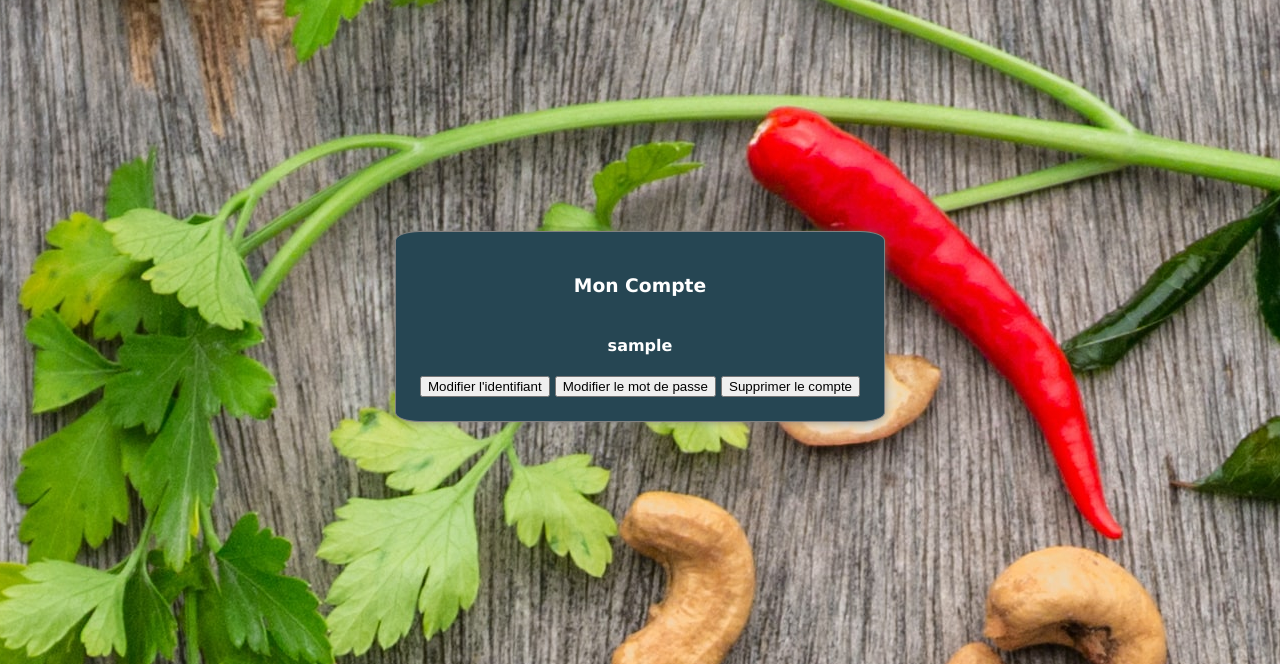
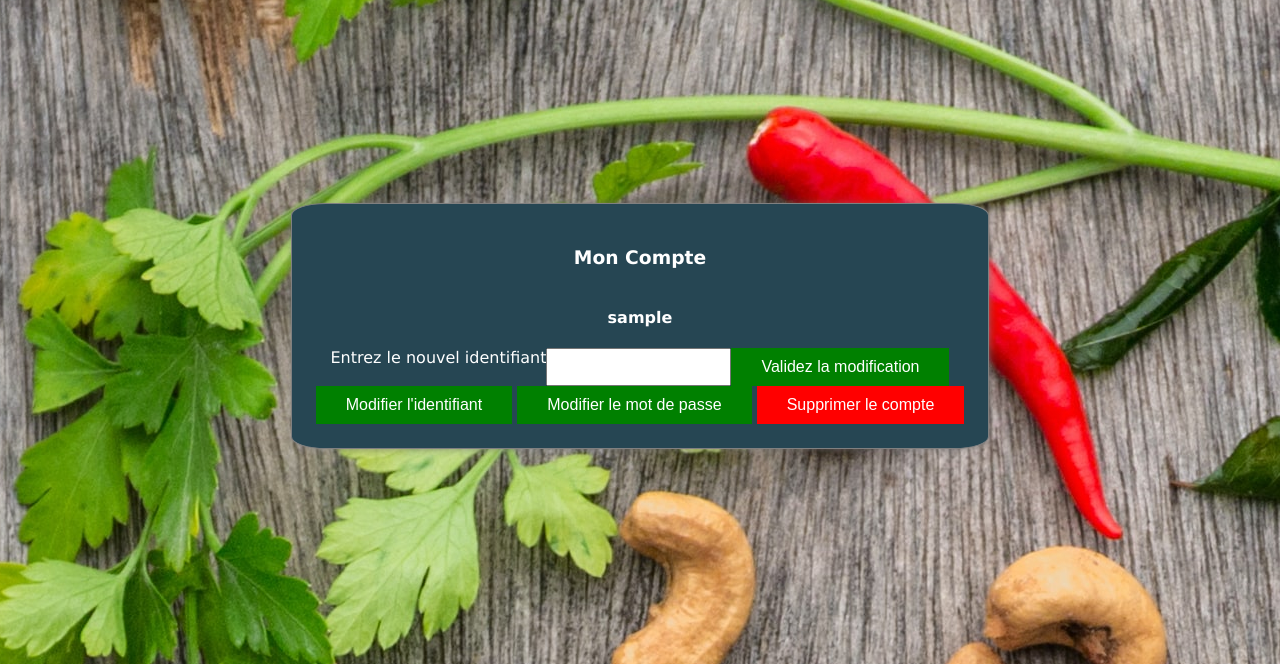
Before and after one commit to RomRav/QQM, a PHP site: page /boundaries/accountManagerIHM.php in a window 1280 px wide. Shown: the part 153-817 px from the top of the page. Run offline with PHP 8.4, Linux system fonts and the light colour scheme; the visitor is signed in with stand-in values (Sample User, id 1).

Commit message:
Add css to accountMangerIHM

```diff
--- a/boundaries/accountManagerIHM.php
+++ b/boundaries/accountManagerIHM.php
@@ -25,19 +25,19 @@ Last update: 01/04/2021
                 <div class="pseudo-update-container" hidden>
                     <label>Entrez le nouvel identifiant</label>
                     <input type="text">
-                    <button>Validez la modification</button>
+                    <button class="btn up-btn">Validez la modification</button>
                 </div>
                 <div class="mdp-update-container" hidden>
                     <label>Entrez l'ancien mot de passe</label>
                     <input type="text">
                     <label>Entrez le nouveau mot de passe</label>
                     <input type="text">
-                    <button>Validez la modification</button>
+                    <button class="btn up-btn">Validez la modification</button>
                 </div>
                 <div class="btns-container">
-                    <button class="btn-pseudo-update">Modifier l'identifiant</button>
-                    <button class="btn-mdp-update">Modifier le mot de passe</button>
-                    <button class="btn-account-delete">Supprimer le compte</button>
+                    <button class="btn-pseudo-update up-btn btn">Modifier l'identifiant</button>
+                    <button class="btn-mdp-update up-btn btn">Modifier le mot de passe</button>
+                    <button class="btn-account-delete del-btn btn">Supprimer le compte</button>
                 </div>
                 <form>
 
--- a/boundaries/recipeIHM.php
+++ b/boundaries/recipeIHM.php
@@ -36,8 +36,8 @@ require_once '../ctrl/recipeCtrl.php';
                 <?php echo $ingredientsList; ?>
             </div>
         </div>
-        <button class="recipe_btn deleteBtn">Supprimer</button>
-        <button class="recipe_btn updateBtn">Modifier</button>
+        <button class="btn up-btn deleteBtn">Supprimer</button>
+        <button class="btn del-btn updateBtn">Modifier</button>
         <script src="../js/jquery.js" ></script>
         <script src="../js/jq.js"></script>
     </body>
--- a/css/style.css
+++ b/css/style.css
@@ -186,20 +186,12 @@ img{
     text-shadow: 1px 1px 10px black;
 }
 
-.deleteBtn{
+.del-btn{
     background-color: red;
 }
 
-.updateBtn{
+.up-btn{
     background-color: green;
-}
-
-.recipe_btn{
-    border: none;
-    color: white;
-    text-align: center;
-    padding: 10px 30px;
-    font-size: 16px;
 }
 
 .recipe_content{
@@ -216,8 +208,12 @@ img{
     width: 100%;
 }
 
-.ingredient_content{
-
+.btn{
+    border: none;
+    color: white;
+    text-align: center;
+    padding: 10px 30px;
+    font-size: 16px;
 }
 
 .title_content{
@@ -229,3 +225,7 @@ img{
     padding: 0px;
     font-size: 1.3em;
 }
+
+.pseudo-update-container{
+    display: flex;
+}
--- a/js/jq.js
+++ b/js/jq.js
@@ -93,7 +93,7 @@ $(document).ready(function () {
         }
     }
 
-
+// Gestion du click sur le bouton d'affichage du formulaire de modification du pseudo
     $(".btn-pseudo-update").click(() => {
         var attr = $('.pseudo-update-container').attr('hidden');
         if (typeof attr !== 'undefined' && attr !== false)
@@ -105,6 +105,7 @@ $(document).ready(function () {
 
     });
 
+// Gestion du click sur le bouton d'affichage du formulaire de modification du mot de passe
     $(".btn-mdp-update").click(() => {
         var attr = $('.mdp-update-container').attr('hidden');
         if (typeof attr !== 'undefined' && attr !== false)
@@ -113,7 +114,13 @@ $(document).ready(function () {
         } else {
             $('.mdp-update-container').attr("hidden", "");
         }
+    });
 
+    // Gestion du click sur le bouton de suppression du compte
+    $(".btn-account-delete").click(() => {
+        if (window.confirm("Voulez-vous supprimez ce compte? Tous les recettes liée au compte seront supprimé.")) {
+
+        }
     });
 
 });
```
